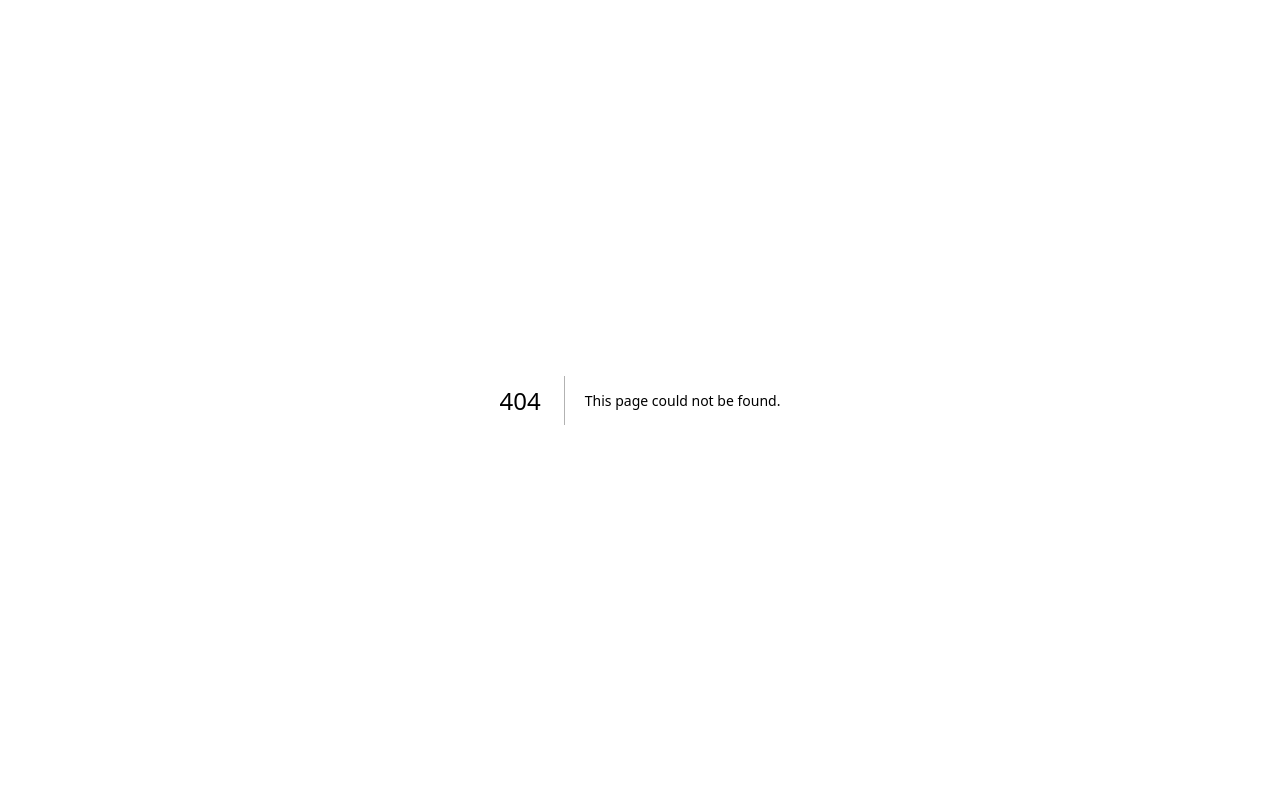
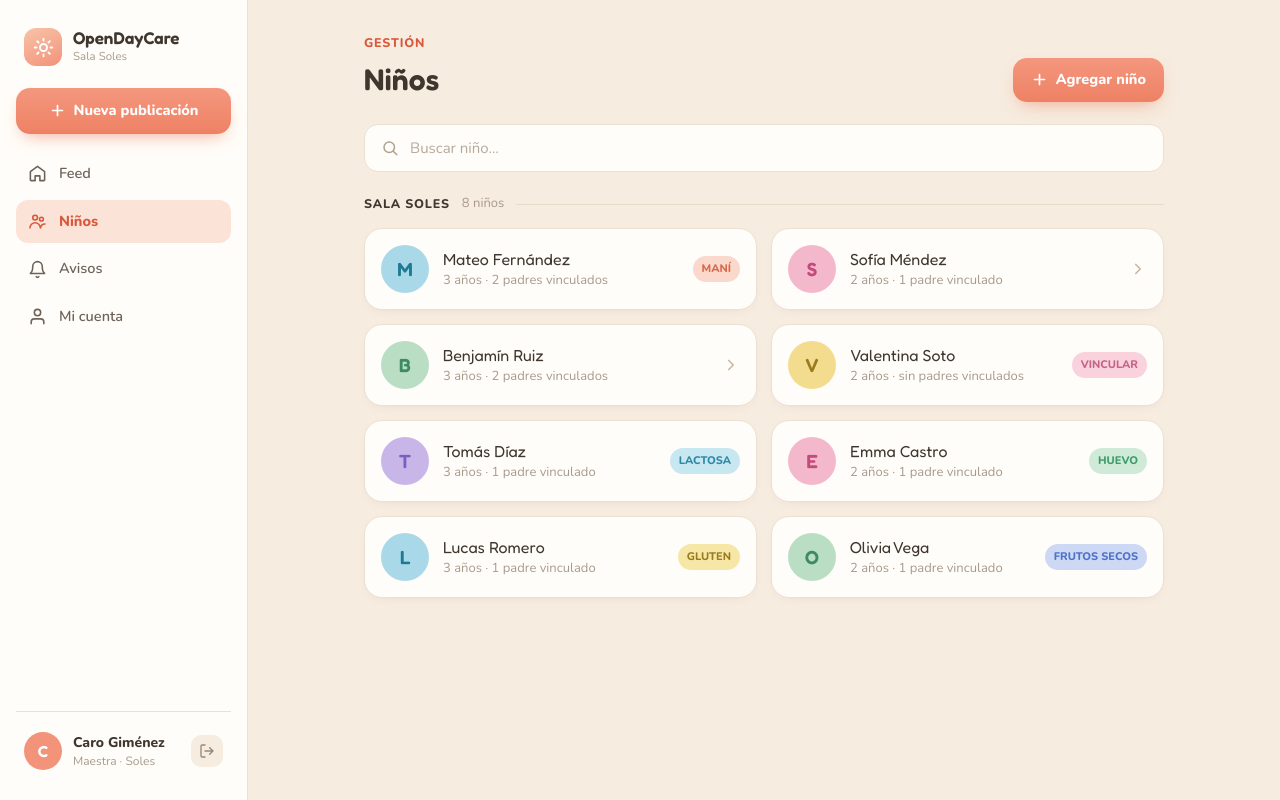
Before and after one commit to jmmolins87/opencode-open-day-care, a Next.js app: page /kids in a window 1280 px wide. Before the commit this address had no page. Built offline with nearby package versions, Linux system fonts and the light colour scheme.

Commit message:
feat: add kids list page reusing sidebar with directory and add-kid action

```diff
--- /dev/null
+++ b/app/kids/page.tsx
@@ -0,0 +1,38 @@
+import Link from "next/link";
+import MobileHeader from "@/components/shared/mobile-header";
+import Sidebar from "@/components/shared/sidebar";
+import { PlusIcon } from "@/components/shared/icons";
+import KidsDirectory from "@/components/kids/kids-directory";
+
+export default function KidsPage() {
+  return (
+    <div className="min-h-screen bg-page lg:flex">
+      <MobileHeader active="/kids" />
+      <Sidebar active="/kids" className="hidden lg:flex" />
+
+      <main className="min-w-0 flex-1 lg:h-screen lg:overflow-y-auto">
+        <div className="mx-auto w-full max-w-[880px] px-5 pb-20 pt-8 lg:px-10 lg:pt-[34px]">
+          <div className="mb-[22px] flex flex-wrap items-end justify-between gap-4">
+            <div>
+              <div className="mb-1 text-[12.5px] font-extrabold tracking-[.8px] text-accent-strong">
+                GESTIÓN
+              </div>
+              <h1 className="m-0 font-heading text-[30px] font-semibold text-ink">
+                Niños
+              </h1>
+            </div>
+            <Link
+              href="/kids/new"
+              className="flex items-center gap-2 rounded-[14px] bg-gradient-to-b from-btn-start to-btn-end px-[18px] py-[11px] text-[14.5px] font-extrabold text-white shadow-[0_8px_18px_-8px_rgba(238,129,100,.7)]"
+            >
+              <PlusIcon className="h-[17px] w-[17px]" strokeWidth={2.4} />
+              Agregar niño
+            </Link>
+          </div>
+
+          <KidsDirectory />
+        </div>
+      </main>
+    </div>
+  );
+}
```
